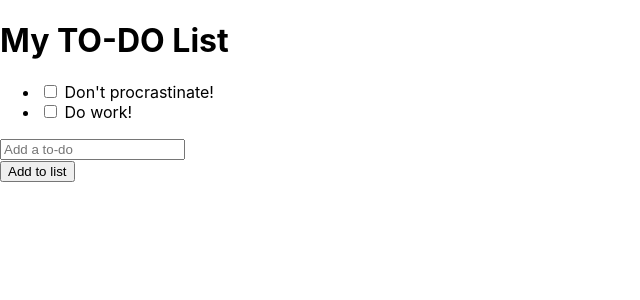
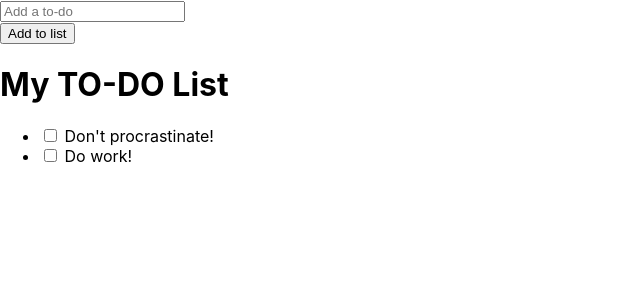
Before and after one commit to tanjamilisavljevic/intro-react-vol2, a React (Create React App) app: page / in a window 1280 px wide. Shown: the top 300 px of the page, without its empty margins (0-640 px from the left). Built offline with nearby package versions, Linux system fonts and the light colour scheme.

Commit message:
Get value from input and push to todo list

```diff
--- a/src/form.js
+++ b/src/form.js
@@ -1,21 +1,26 @@
-import React from 'react';
+import React, {useRef, useState} from 'react';
 import TodoList from "./todoList";
 
 export default function Form() {
+    const initialTodos = [
+        {name: "Don't procrastinate!", checked: false},
+        {name: " Do work!", checked: false}
+    ];
+    const inputRef = useRef();
+    const [todos, setTodos] = useState(initialTodos);
 
-    const initialTodos = [
-        {name : "Don't procrastinate!", checked : false},
-        {name : " Do work!", checked: false}
-    ];
+    function clickHandler() {
+        const inputElement = inputRef.current.value;
+        setTodos([...todos, {name: inputElement, checked: 'false'}])
+    }
 
     return (
         <>
-            <TodoList todos={initialTodos}/>
-
             <label htmlFor="newToDo"/>
-            <input type="text" name="newToDo" id="newToDo" placeholder="Add a to-do"/>
+            <input ref={inputRef} type="text" name="newToDo" id="newToDo" placeholder="Add a to-do"/>
             <br/>
-            <input type="submit" id="submit" name="submit" value="Add to list"/>
+            <input type="submit" id="submit" name="submit" value="Add to list" onClick={clickHandler}/>
+            < TodoList todos={todos}/>
         </>
     );
 }
--- a/src/todoList.js
+++ b/src/todoList.js
@@ -1,4 +1,4 @@
-import React from 'react';
+import React, {useState} from 'react';
 
 export default function TodoList(props) {
 
@@ -9,7 +9,7 @@ export default function TodoList(props) {
             <h1> My TO-DO List</h1>
             <ul>
                 {todos.map((todo) => {
-                   return <li key={todo.name}> <input type="checkbox" checked={todos.checked} /> {todo.name} </li>
+                    return <li key={todo.name}><input type="checkbox" checked={todos.checked}/> {todo.name} </li>
                 })
                 }
             </ul>
```
